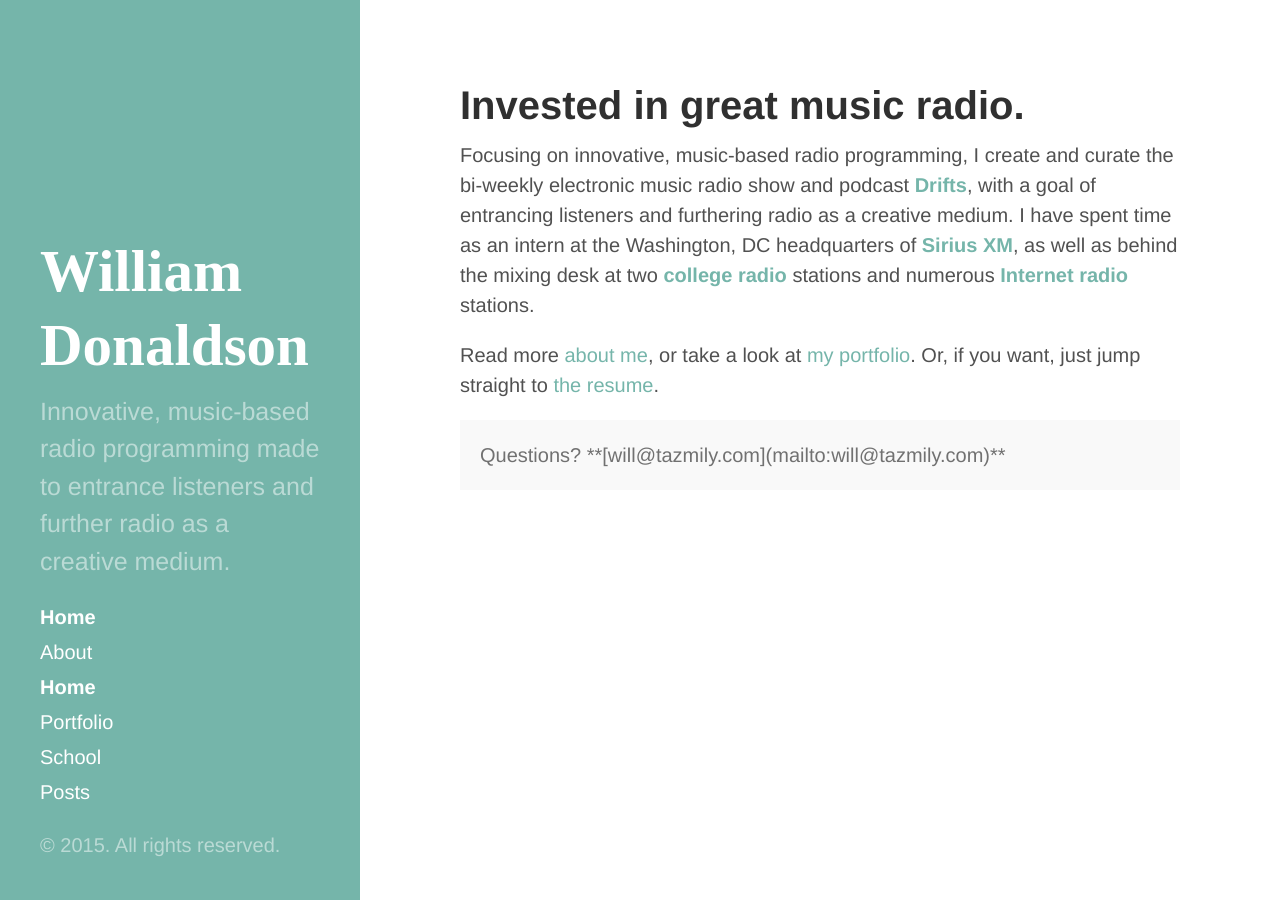
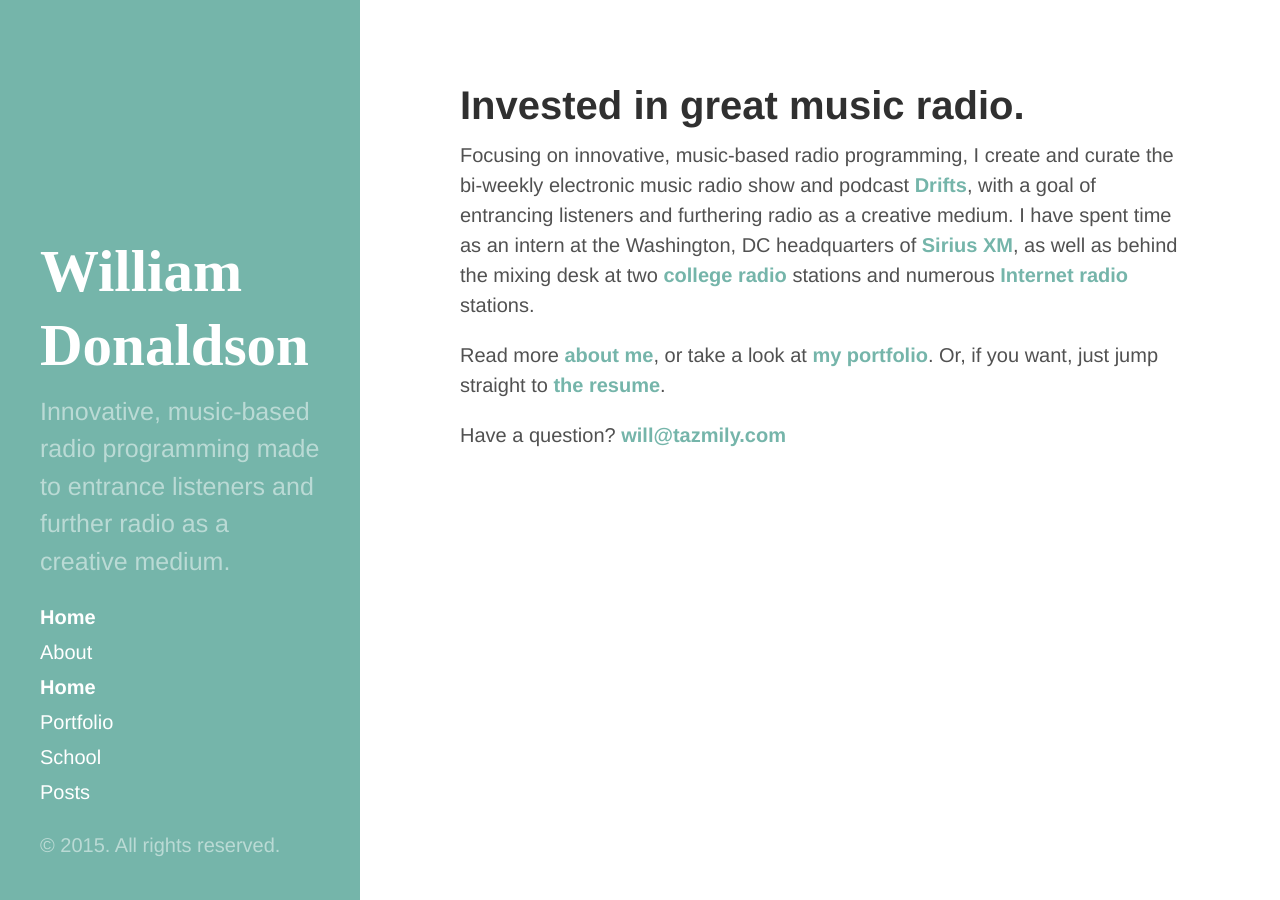
Before and after one commit to crownsedge/wildonaldson.me, a Jekyll site: the page built from index.md, in a window 1280 px wide. Built offline with Jekyll 4.4.1, drawn with Linux system fonts in a browser that asks for light colours; Markdown is read by kramdown in place of the engine named in the settings; comment, search, counter and statistics services are not loaded.

Commit message:
links in body text are just bold now

```diff
--- a/index.md
+++ b/index.md
@@ -4,10 +4,8 @@ title: Home
 header-title: Invested in great music radio.
 ---
 
-Focusing on innovative, music-based radio programming, I create and curate the bi-weekly electronic music radio show and podcast **[Drifts](http://drifts.fm/)**, with a goal of entrancing listeners and furthering radio as a creative medium. I have spent time as an intern at the Washington, DC headquarters of **[Sirius XM](http://www.siriusxm.com)**, as well as behind the mixing desk at two **[college](http://whrwfm.org) [radio](http://wfnp.org)** stations and numerous **[Internet radio](http://rwd.fm)** stations.
+Focusing on innovative, music-based radio programming, I create and curate the bi-weekly electronic music radio show and podcast [Drifts](http://drifts.fm/), with a goal of entrancing listeners and furthering radio as a creative medium. I have spent time as an intern at the Washington, DC headquarters of [Sirius XM](http://www.siriusxm.com), as well as behind the mixing desk at two [college](http://whrwfm.org) [radio](http://wfnp.org) stations and numerous [Internet radio](http://rwd.fm) stations.
 
 Read more [about me]({{ pages.about.baseurl }}), or take a look at [my portfolio]({{ pages.portfolio.baseurl }}). Or, if you want, just jump straight to [the resume]({{pages.resume.baseurl }}).
 
-<p class="message">
-Questions? **[will@tazmily.com](mailto:will@tazmily.com)**
-</p>
+Have a question? [will@tazmily.com](mailto:will@tazmily.com)
--- a/public/css/customizations.css
+++ b/public/css/customizations.css
@@ -21,3 +21,7 @@ html {
 	font-family: "proxima-nova";
 	font-size: 2.95rem;  /* Fit my name in better */
 }
+
+p a {
+	font-weight: bold;
+}
```
